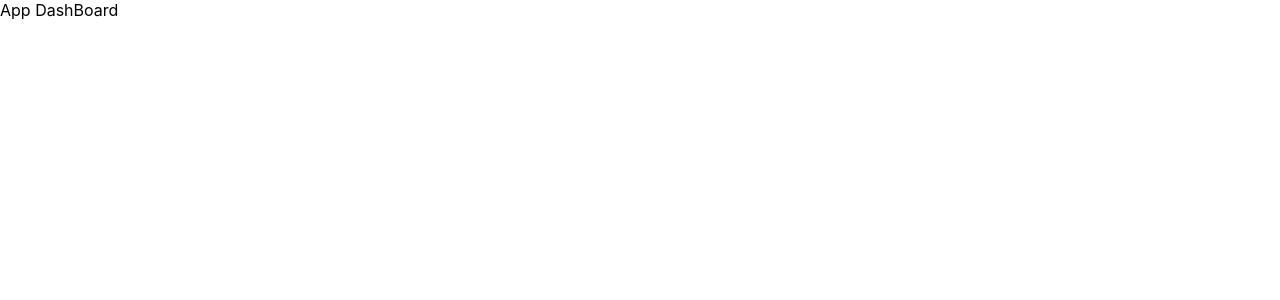
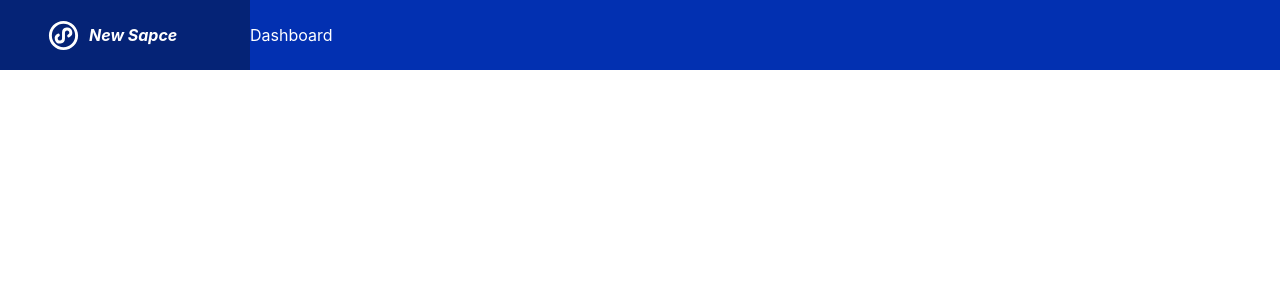
Before and after one commit to R-vijayendren/dashboard-style-guide, a React (Create React App) app: page / in a window 1280 px wide. Shown: the top 300 px of the page. Built offline with nearby package versions, Linux system fonts and the light colour scheme.

Commit message:
Added a nav bar component and utilized in App.

```diff
--- a/src/App.js
+++ b/src/App.js
@@ -1,7 +1,12 @@
 import './App.scss';
+import NavigationBar from './components/Navigation/NavigationBar';
 
 function App() {
-  return <div className='App'>App DashBoard</div>;
+  return (
+    <div className='App'>
+      <NavigationBar />
+    </div>
+  );
 }
 
 export default App;
--- /dev/null
+++ b/src/components/Navigation/NavigationBar.jsx
@@ -0,0 +1,22 @@
+import React from 'react';
+import './navBar.scss';
+import { RiMiniProgramLine } from 'react-icons/ri';
+
+const NavigationBar = () => {
+  return (
+    <div className='navBarWrapper'>
+      <div className='appLogoContainer'>
+        <div className='appLogo'>
+          <RiMiniProgramLine size={35} />
+        </div>
+        <div className='appName'>New Sapce</div>
+      </div>
+      <div className='navItemContainer'>
+        <div className='pageTitle'>Dashboard</div>
+        <div className='navItems'></div>
+      </div>
+    </div>
+  );
+};
+
+export default NavigationBar;
--- /dev/null
+++ b/src/components/Navigation/navBar.scss
@@ -0,0 +1,30 @@
+@import '../../baseStyle.scss';
+
+.navBarWrapper {
+  @include flexLayout(row, center, flex-start);
+  width: 100%;
+  height: 70px;
+  background-color: hsl(224, 98%, 35%);
+  color: #fff;
+
+  .appLogoContainer {
+    @include flexLayoutWithGap(row, center, center, .5rem);
+    width: 250px;
+    height: 100%;
+    background-color: hsl(224, 92%, 24%);
+
+    .appLogo {
+      @include flexLayout(row, center, flex-end);
+      width: 80px;
+    }
+
+    .appName {
+      @include flexLayout(row, center, flex-start);
+      width: 160px;
+      font-style: italic;
+      font-weight: bold;
+    }
+  }
+
+  .navItemContainer {}
+}
```
